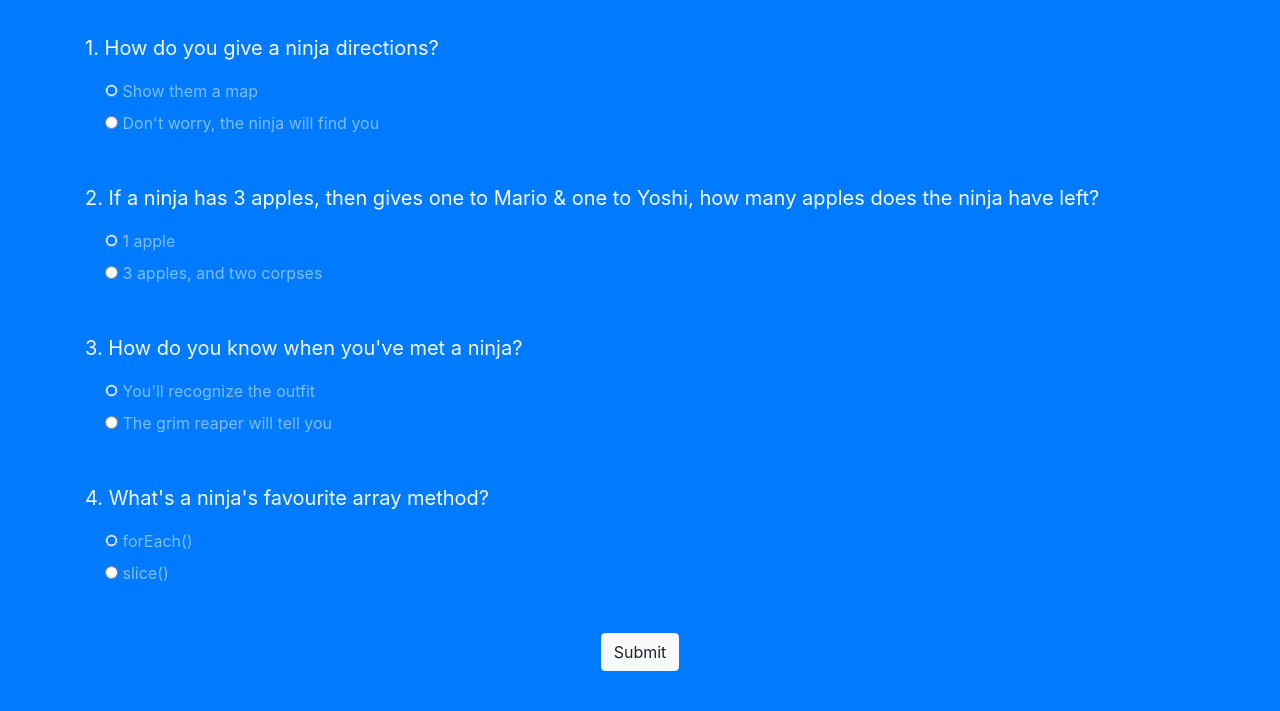
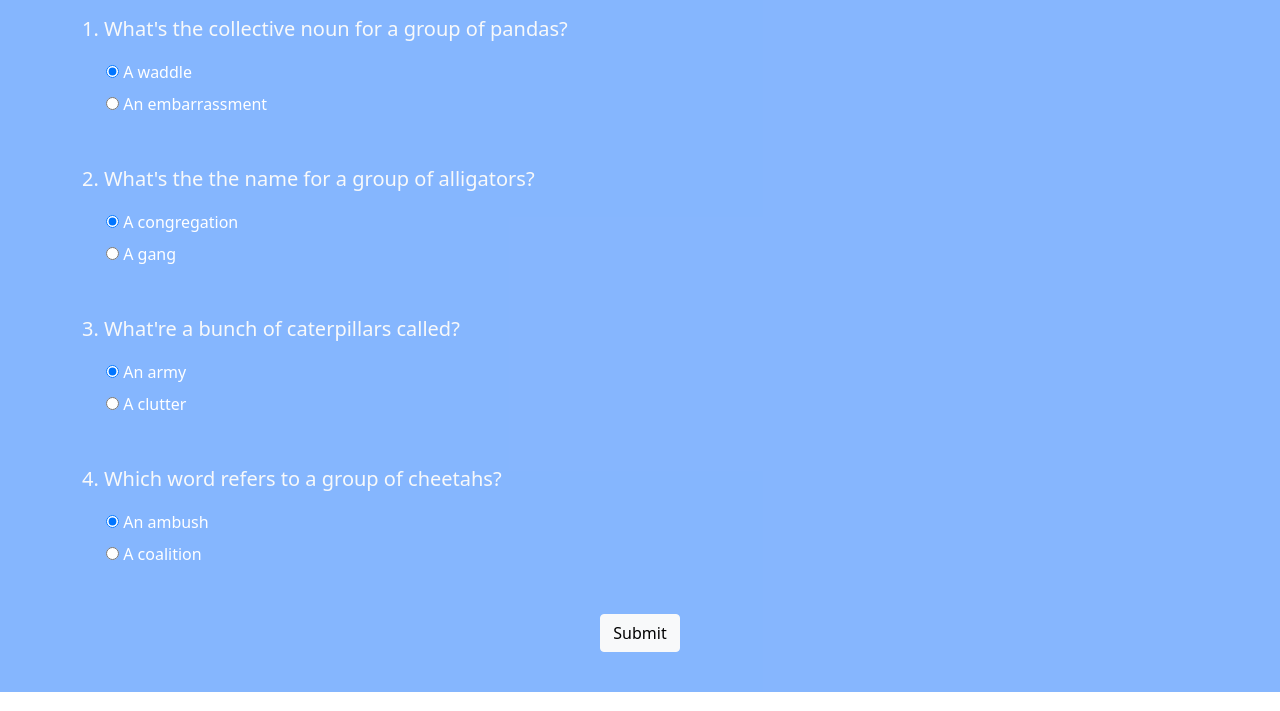
Before and after one commit to SaiGanesh21/quiz-app, a plain HTML site: page index.html in a window 1280 px wide. Shown: the part 292-1003 px from the top of the page. Drawn offline with nearby package versions, Linux system fonts and the light colour scheme.

Commit message:
Update index.html

```diff
--- a/index.html
+++ b/index.html
@@ -1,74 +1,89 @@
 <html lang="en">
 <head>
   <meta charset="UTF-8">
+  <meta http-equiv="X-UA-Compatible" content="IE=edge">
   <meta name="viewport" content="width=device-width, initial-scale=1.0">
-  <meta http-equiv="X-UA-Compatible" content="ie=edge">
-  <title> Quiz</title>
-  <link rel="stylesheet" href="https://stackpath.bootstrapcdn.com/bootstrap/4.3.1/css/bootstrap.min.css" integrity="sha384-ggOyR0iXCbMQv3Xipma34MD+dH/1fQ784/j6cY/iJTQUOhcWr7x9JvoRxT2MZw1T" crossorigin="anonymous">
+  <link href="https://cdn.jsdelivr.net/npm/bootstrap@5.1.1/dist/css/bootstrap.min.css" rel="stylesheet" integrity="sha384-F3w7mX95PdgyTmZZMECAngseQB83DfGTowi0iMjiWaeVhAn4FJkqJByhZMI3AhiU" crossorigin="anonymous">
+  <title>Animal Group Quiz</title>
 </head>
 <body>
-        <!-- top section -->
+  <style>
+
+    .text{
+      color: black;
+      font-weight: bold;
+      font-family: sans-serif;
+      text-decoration: underline;
+    }
+
+  </style>
+
+<!-- top section-->
   <div class="intro py-3 bg-white text-center">
     <div class="container">
-            <h2 class="text-primary display-3 my-4">Ninja Quiz</h2>
+      <h2 class="text display-4 my-4">Animal Quiz</h2>
     </div>
   </div>
 
   <!-- result section -->
   <div class="result py-4 d-none bg-light text-center">
     <div class="container lead">
-            <p>You are <span class="text-primary display-4 p-3">0%</span> ninja</p>
+      <p>Congrats! You scored <span class="text-primary display-4 p-3">0%</span>!</p>
     </div>
   </div>
 
-    <!-- quiz section -->
-    <div class="quiz py-4 bg-primary">
+  <!-- Quiz Section-->
+  <div class="quiz py-4 bg-primary bg-opacity-50">
     <div class="container">
-            <h2 class="my-5 text-white">On with the questions...</h2>
+      <h2 class="my-5 text-white">Can you guess these animal group names?</h2>
 
       <form class="quiz-form text-light">
         <div class="my-5">
-                    <p class="lead font-weight-normal">1. How do you give a ninja directions?</p>
-                    <div class="form-check my-2 text-white-50">
+          <p class="lead font-weight-normal">1. What's the collective
+            noun for a group of pandas?</p>
+            <div class="form-check my-2 text-white">
               <input type="radio" name="q1" value="A" checked>
-                        <label class="form-check-label">Show them a map</label>
+              <label class="form-check-label">A waddle</label>
             </div>
-                    <div class="form-check my-2 text-white-50">
+            <div class="form-check my-2 text-white">
               <input type="radio" name="q1" value="B">
-                        <label class="form-check-label">Don't worry, the ninja will find you</label>
+              <label class="form-check-label">An embarrassment</label>
             </div>
         </div>
         <div class="my-5">
-                    <p class="lead font-weight-normal">2. If a ninja has 3 apples, then gives one to Mario & one to Yoshi, how many apples does the ninja have left?</p>
-                    <div class="form-check my-2 text-white-50">
+          <p class="lead font-weight-normal">2. What's the the name for a group
+            of alligators?</p>
+            <div class="form-check my-2 text-white">
               <input type="radio" name="q2" value="A" checked>
-                        <label class="form-check-label">1 apple</label>
+              <label class="form-check-label">A congregation</label>
             </div>
-                    <div class="form-check my-2 text-white-50">
+            <div class="form-check my-2 text-white">
               <input type="radio" name="q2" value="B">
-                        <label class="form-check-label">3 apples, and two corpses</label>
+              <label class="form-check-label">A gang</label>
             </div>
         </div>
         <div class="my-5">
-                    <p class="lead font-weight-normal">3. How do you know when you've met a ninja?</p>
-                    <div class="form-check my-2 text-white-50">
+          <p class="lead font-weight-normal">3. What're a bunch
+            of caterpillars called?</p>
+            <div class="form-check my-2 text-white">
               <input type="radio" name="q3" value="A" checked>
-                        <label class="form-check-label">You'll recognize the outfit</label>
+              <label class="form-check-label">An army</label>
             </div>
-                    <div class="form-check my-2 text-white-50">
+            <div class="form-check my-2 text-white">
               <input type="radio" name="q3" value="B">
-                        <label class="form-check-label">The grim reaper will tell you</label>
+              <label class="form-check-label">A clutter</label>
             </div>
         </div>
         <div class="my-5">
-                    <p class="lead font-weight-normal">4. What's a ninja's favourite array method?</p>
-                    <div class="form-check my-2 text-white-50">
+          <p class="lead font-weight-normal">4. Which word refers to a group
+            of cheetahs?</p>
+            <div class="form-check my-2 text-white">
               <input type="radio" name="q4" value="A" checked>
-                        <label class="form-check-label">forEach()</label>
+              <label class="form-check-label">An ambush</label>
             </div>
-                    <div class="form-check my-2 text-white-50">
+            <div class="form-check my-2 text-white">
               <input type="radio" name="q4" value="B">
-                        <label class="form-check-label">slice()</label>
+              <label class="form-check-label">A coalition</label>
             </div>
         </div>
         <div class="text-center">
@@ -79,9 +94,6 @@
     </div>
   </div>
 
-
-
-
+</body>
 <script src="app.js"></script>
-</body>
 </html>
```
Lines whose indentation alone changed are shown as unchanged.
